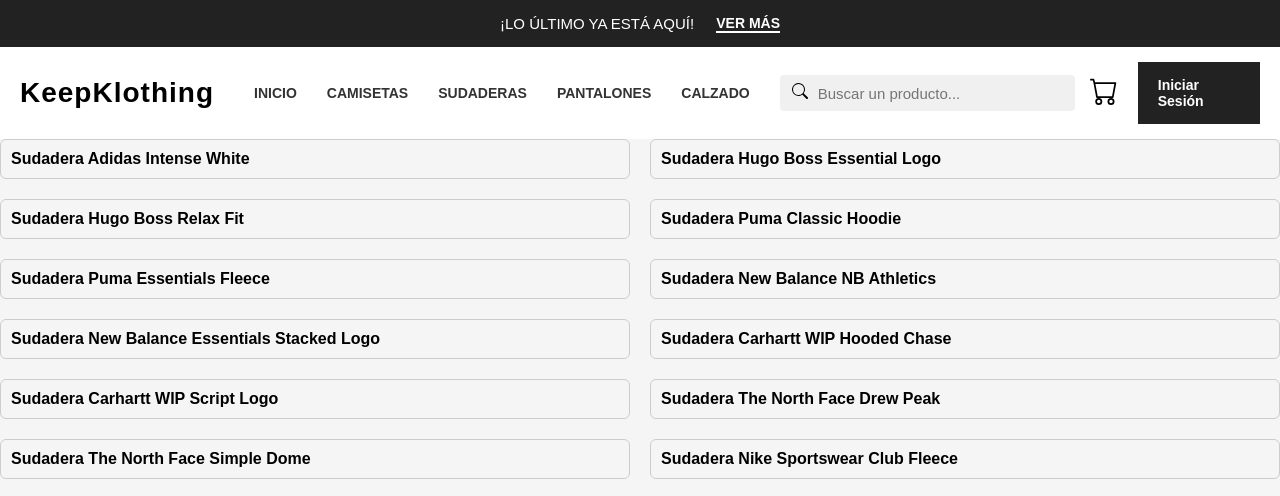
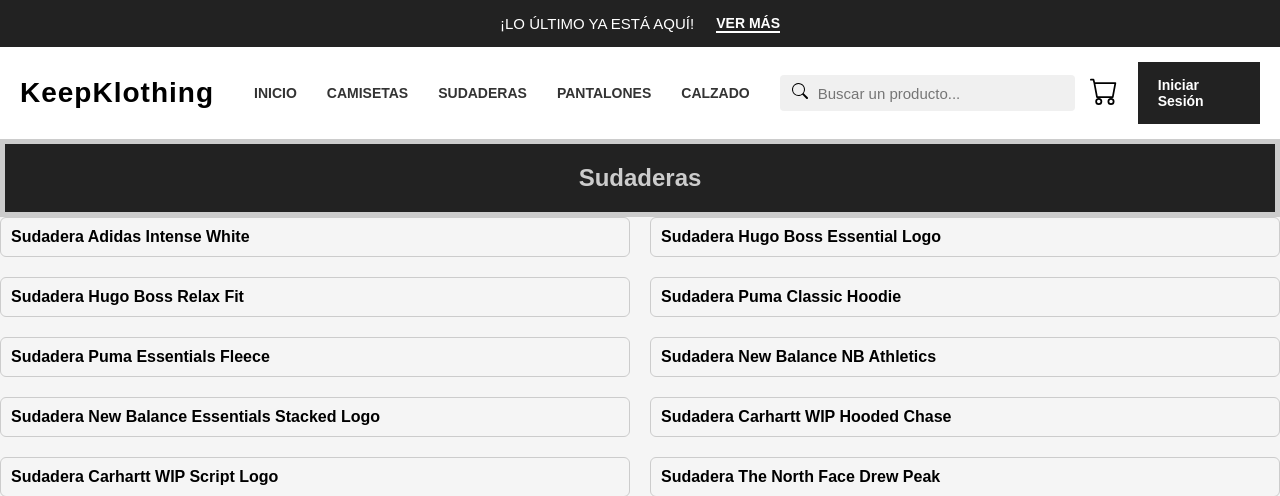
Before and after one commit to Imanol-U/KeepKlothing, a Django app: template app/templates/productFilter.html in a window 1280 px wide. Shown: the top 496 px of the page. Run offline with Django 5.2, Linux system fonts and the light colour scheme; the template is opened without the code that fills it: values that come from a table or form of the project are taken from there, others are empty; data comes from the database, SQL or seed files in the repository; both versions use the stored data as it was after the commit.

Commit message:
-Añadidos dos productos de categorias calzado y pantalones -Añadido header al html filters

```diff
--- a/app/static/css/filterStyle.css
+++ b/app/static/css/filterStyle.css
@@ -10,3 +10,15 @@
     padding: 10px;
 
 }
+.headerCat{
+    background-color: #222;
+    display: flex;
+    justify-content: center;
+    border: 5px solid;
+    border-color: #ccc
+}
+.headerCat h2{
+    font: bold;
+    color: #ccc;
+
+}
--- a/app/templates/productFilter.html
+++ b/app/templates/productFilter.html
@@ -1,7 +1,11 @@
 {% extends 'base.html'%}
 {% block content %}
-<link rel="stylesheet" href="filterStyle.css">
+{%load static%}
+<link rel="stylesheet" href="{% static 'css/filterStyle.css' %}">
 <main>
+    <header class="headerCat">
+        <h2>{{categoria}}</h2>
+    </header>
     <div id="display-productos">
         {% for producto in productos%}
             <div class="producto"><strong>{{producto.nombre}}</strong></div>
```
Also changed, not shown: db.sqlite3.
